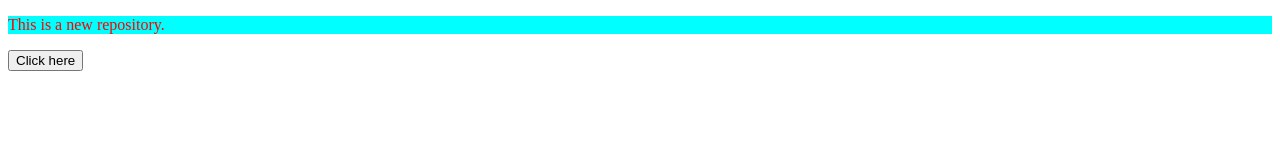
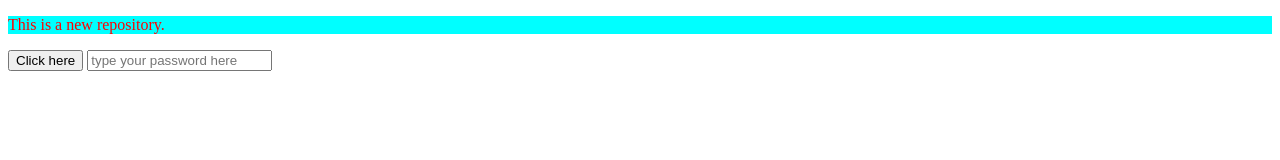
Before and after one commit to JatinParik/Localrepo, a plain HTML site: page index.html in a window 1280 px wide. Drawn offline with Linux system fonts and the light colour scheme.

Commit message:
Added an password type input

```diff
--- a/index.html
+++ b/index.html
@@ -9,5 +9,6 @@
 <body>
     <p> This is a new repository.</p>
     <button>Click here</button>
+    <input type="password" placeholder="type your password here">
 </body>
 </html>
```
